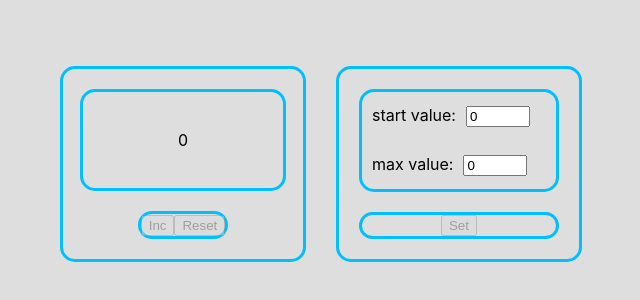
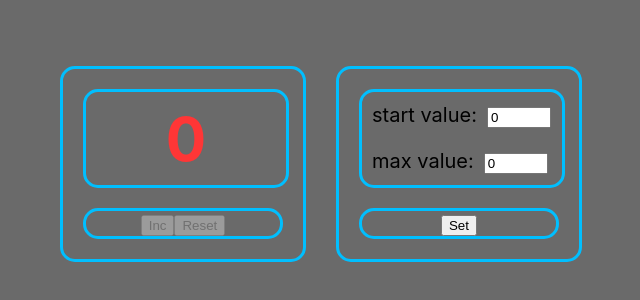
Before and after one commit to vetero4ok/Coutnter, a React (Create React App) app: page / in a window 1280 px wide. Shown: the part 236-536 px from the top of the page, without its empty margins (334-974 px from the left). Built offline with nearby package versions, Linux system fonts and the light colour scheme.

Commit message:
working but need fix a couple of bugs

```diff
--- a/src/App.css
+++ b/src/App.css
@@ -1,9 +1,11 @@
 .app {
-    background-color: rgba(118, 118, 118, 0.24);
+    background-color: rgb(106, 106, 106);
     height: 100vh;
     display: flex;
     justify-content: center;
     align-items: center;
+    font-size: 20px;
+
 }
 
 .counter-wrapper {
@@ -12,12 +14,9 @@
     padding: 20px;
     width: 200px;
     height: 150px;
-    align-items: center;
     display: flex;
     flex-direction: column;
     margin: 30px;
-    justify-content: center;
-
 }
 
 .settings-wrapper {
@@ -28,6 +27,7 @@
     padding: 20px;
     width: 200px;
     height: 150px;
+
 }
 
 
@@ -40,6 +40,7 @@
     border-radius: 15px;
     margin-bottom: 20px;
     height: 100%;
+    width: 100%;
 }
 
 .settings-buttons {
@@ -58,17 +59,22 @@
     width: 100%;
     align-items: center;
     justify-content: space-around;
+    font-size: 60px;
 }
 
-.display-buttons {
-
-    border: 3px solid deepskyblue;
-    border-radius: 15px;
-    display: flex;
-    justify-content: center;
-}
 .title {
     margin: 10px;
     align-content: space-around;
     justify-content: space-around;
 }
+
+.text {
+    color: #ff3636;
+    font-size: 60px;
+    font-weight: bold;
+}
+.info{
+    text-align: center;
+    font-size: 18px;
+    color: #ff3636;
+}
--- a/src/App.tsx
+++ b/src/App.tsx
@@ -11,7 +11,7 @@ function App() {
     const [count, setCount] = useState<number>(0)
     const [maxValue, setMaxValue] = useState(0)
     const [startValue, setStartValue] = useState(0)
-
+  //  const [error,setError] = useState<boolean>(false)
     function restoreState<T>(key: string, defaultState: T) {
         let state = defaultState
         const stateAsString = localStorage.getItem(key)
@@ -53,16 +53,23 @@ function App() {
     const setCounterToStart = () => {
         setCount(startValue)
     }
-    const DisabledSet = maxValue === startValue
+    //const DisabledSet = maxValue === startValue
     const numberBold = count === maxValue
+    const errorMassage = startValue <= maxValue
     return (
         <div className={'app'}>
             <div className={'counter-wrapper'}>
                 <div className={'display'}>
-                    <Display
-                        count={count}
-                        numberBold={numberBold}
-                    />
+                    {errorMassage
+                        ? <Display
+                            count={count}
+                            numberBold={numberBold}
+                        />
+                        :<Display
+                            title={'max value can not be less or equal to min value'}
+                            numberBold={numberBold}
+                        />
+                    }
                 </div>
                 <div className={'display-buttons'}>
                     <Increments
@@ -89,11 +96,11 @@ function App() {
                         title={'max value:'}
                     />
                 </div>
-                <div className="settings-buttons">
+                <div className={"settings-buttons"}>
                     <Button
                         title={'Set'}
                         addItem={setCounterToStart}
-                        disabled={DisabledSet}
+                        //disabled={DisabledSet}
                     />
                 </div>
             </div>
--- a/src/Button.tsx
+++ b/src/Button.tsx
@@ -4,20 +4,16 @@ type PropsButtonType = {
     title: string
     addItem: (value?: number) => void
     value?: number
-    disabled: boolean
+    disabled?: boolean
 }
 
 
 export const Button = (props: PropsButtonType) => {
     const Items = () => props.addItem(props.value)
     return (
-
-        <button onClick={Items}
-                className = {'buttons'}
-                disabled={props.disabled}
-                >{props.title}
-        </button>
-
+        <div className={'buttons'}>
+            <button onClick={Items} disabled={props.disabled}>{props.title} </button>
+        </div>
 
     );
 }
--- a/src/Buttons.css
+++ b/src/Buttons.css
@@ -1,10 +1,8 @@
 .buttons {
-    margin: 20px;
-    height: 60px;
-    width: 90px;
-    border: 3px solid deepskyblue;
-    border-radius: 15px;
-    font-size: 30px;
-    color: white;
-    background: black;
+    display: inline-block;
+    background: #8C959D;
+    color: #fff;
+    padding: 1rem 1.5rem;
+    text-decoration: none;
+    border-radius: 3px;
 }
--- a/src/Display.tsx
+++ b/src/Display.tsx
@@ -1,16 +1,18 @@
 import React from 'react';
 
 type PropsDisplayProps = {
-    count: number
-    numberBold:boolean
+    count?: number
+    numberBold: boolean
+    title?: string
 }
 
-export const Display = (props:PropsDisplayProps) => {
-    return(
+export const Display = (props: PropsDisplayProps) => {
+    return (
 
-            <div className={props.numberBold? 'text' : ''}>
-                {props.count}
-            </div>
+        <div className={(props.numberBold ? 'text' : '')||(props.title? 'info':'')}>
+            {props.count}
+            {props.title}
+        </div>
 
     );
 }
--- a/src/Increments.tsx
+++ b/src/Increments.tsx
@@ -14,11 +14,11 @@ export function Increments(props: propsIncCountsType) {
     const Increments = () => {
         props.addInc(props.count)
     }
-    const disabledInc = props.count >= props.maxValue
-    const disabledReset = props.count === props.startValue
+    const disabledInc = props.count >= props.maxValue || props.startValue > props.maxValue
+    const disabledReset = props.count === props.startValue|| props.startValue > props.maxValue
 
     return (
-        <div >
+        <div className={"settings-buttons"}>
             <Button
                 title={'Inc'}
                 addItem={Increments}
--- a/src/Settings.tsx
+++ b/src/Settings.tsx
@@ -5,6 +5,7 @@ type PropsSettingsType = {
     value: number
     title: string
     addValue: (value: number) => void
+
 }
 
 export const Settings = (props: PropsSettingsType) => {
@@ -19,6 +20,7 @@ export const Settings = (props: PropsSettingsType) => {
             <InputSettings
                 value={props.value}
                 setValueSettings={props.addValue}
+
             />
         </div>
 
```
